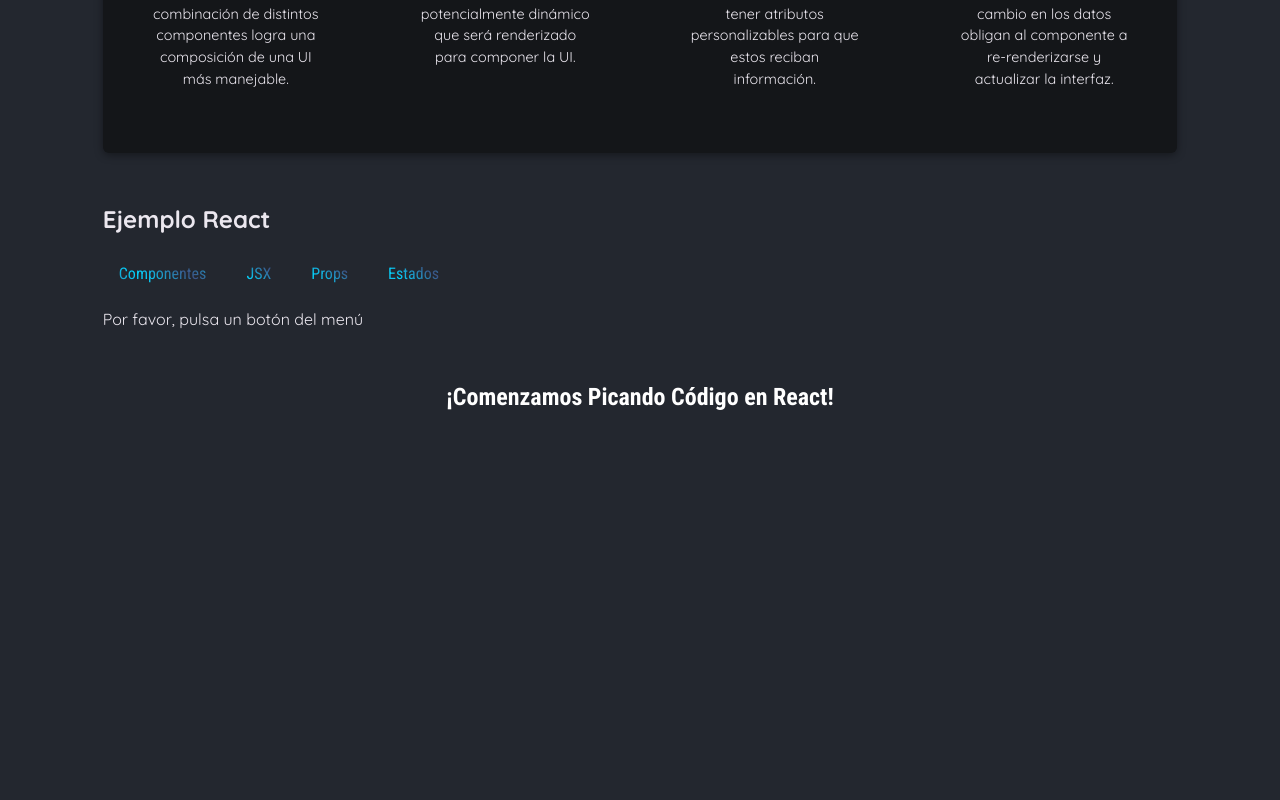
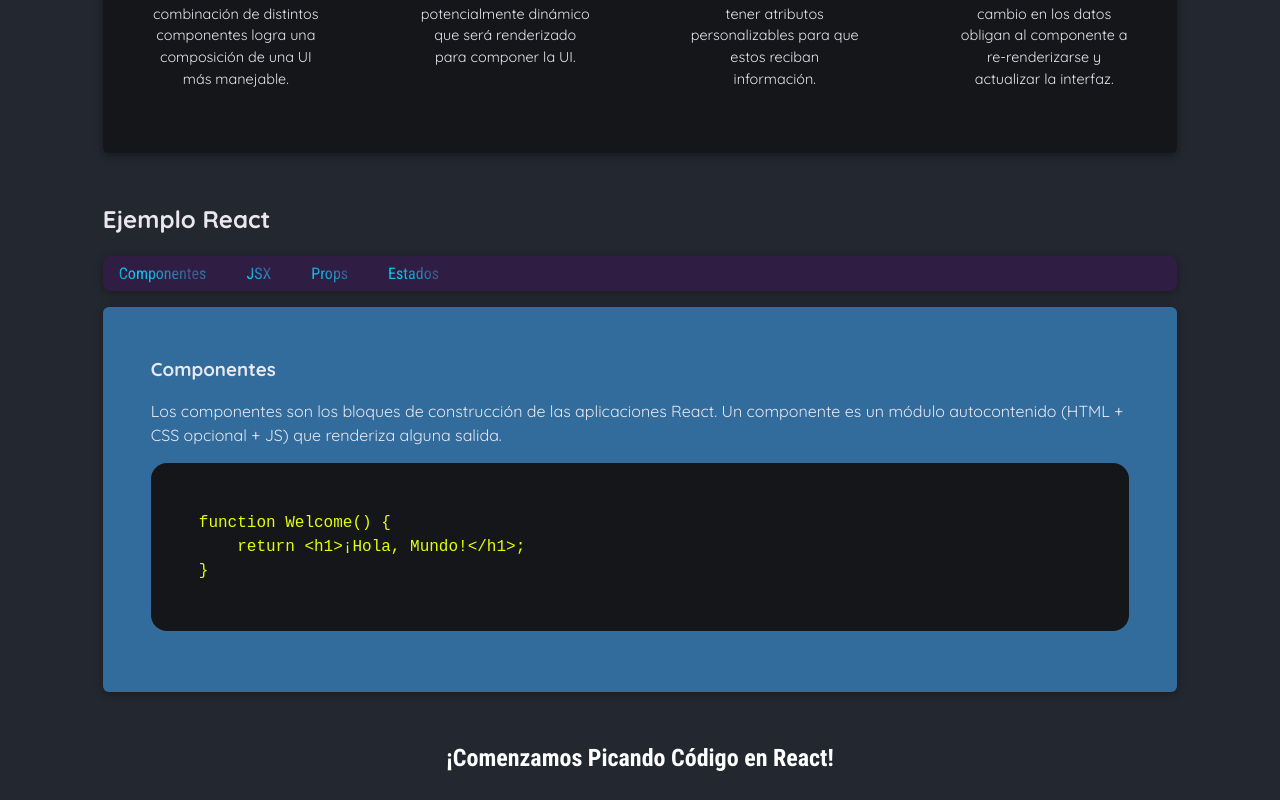
Before and after one commit to AdrianDelMoral/react-features-learn, a React (Vite) app: page / in a window 1280 px wide. Shown: the part 751-1551 px from the top of the page. Before the commit the page ends 1280 px from the top, so only its background shows below. Built offline with nearby package versions, Linux system fonts and the light colour scheme.

Commit message:
Deploying Content with States in React

```diff
--- a/src/App.jsx
+++ b/src/App.jsx
@@ -3,10 +3,15 @@
 import Header from './components/Header/Header.jsx';
 //* Constante CoreConcepts para la información que se añade en el componente CoreConcepts
 import { CORE_CONCEPTS } from './data.js';
-//* Componente para poder poner
+
+//* Constante EXAMPLES para la información que se añade en el componente EXAMPLES
+import { EXAMPLES } from './data.js';
+
+//* Componentes para poder utilizar
 import CoreConcepts from './components/CoreConcepts/CoreConcepts.jsx';
 import TabButton from './components/TabButton/TabButton.jsx';
 import { useState } from 'react';
+
 
 function App() {
   //* Eventos que registran que se pulsa un botón
@@ -31,7 +36,7 @@
   //? nombreVariable = contendrá la información más actual
   //? setNombreVariable = contendrá la función para actualizar ese nombreVariable
 
-  const [selectedTopic, setSelectedTopic] = useState("Por favor, pulsa un botón del menú");
+  const [selectedTopic, setSelectedTopic] = useState("components");
 
   function handleClickMenu(selectedButton){
     setSelectedTopic(selectedButton);
@@ -73,14 +78,21 @@
               parentesis, ya que recibe la declaración, pero no la ejecuta si no solo la
               arrow function
           */}
-          <TabButton onClick={()=>handleClickMenu("Componentes")}>Componentes</TabButton>
-          <TabButton onClick={()=>handleClickMenu("JSX")}>JSX</TabButton>
-          <TabButton onClick={()=>handleClickMenu("Props")}>Props</TabButton>
-          <TabButton onClick={()=>handleClickMenu("Estados")}>Estados</TabButton>
+          <TabButton onClick={()=>handleClickMenu("components")}>Componentes</TabButton>
+          <TabButton onClick={()=>handleClickMenu("jsx")}>JSX</TabButton>
+          <TabButton onClick={()=>handleClickMenu("props")}>Props</TabButton>
+          <TabButton onClick={()=>handleClickMenu("state")}>Estados</TabButton>
         </menu>
 
-        { selectedTopic }
-
+        <div id="tab-content">
+          <h3>{EXAMPLES[selectedTopic].title}</h3>
+          <p>{EXAMPLES[selectedTopic].description}</p>
+          <pre>
+            <code>
+              {EXAMPLES[selectedTopic].code}
+            </code>
+          </pre>
+        </div>
       </section>
 
       <main>
--- a/src/data.js
+++ b/src/data.js
@@ -26,3 +26,50 @@
         description: 'Principales manejadores de datos en React, cuando encuentran un cambio en los datos obligan al componente a re-renderizarse y actualizar la interfaz.'
     }
 ];
+
+export const EXAMPLES = {
+    components: {
+        title: "Componentes",
+        description:
+        "Los componentes son los bloques de construcción de las aplicaciones React. Un componente es un módulo autocontenido (HTML + CSS opcional + JS) que renderiza alguna salida.",
+        code: `function Welcome() {
+    return <h1>¡Hola, Mundo!</h1>;
+}`,
+        },
+    jsx: {
+        title: "JSX",
+        description:
+        "JSX es una extensión sintáctica de JavaScript. Es similar a un lenguaje de plantillas, pero tiene toda la potencia de JavaScript (por ejemplo, puede emitir contenido dinámico).",
+        code: `<div>
+    <h1>Bienvenido {userName}</h1>
+    <p>¡Es hora de aprender React!</p>
+</div>`,
+    },
+    props: {
+        title: "Props",
+        description:
+            "Los componentes aceptan entradas arbitrarias llamadas props. Son como argumentos de función.",
+        code: `function Welcome(props) {
+    return <h1>Hola, {props.name}</h1>;
+}`,
+        },
+    state: {
+        title: "Estado",
+        description:
+            "El estado permite a los componentes de React cambiar su salida a lo largo del tiempo en respuesta a las acciones del usuario, las respuestas de la red y cualquier otra cosa.",
+        code: `function Counter() {
+    const [isVisible, setIsVisible] = useState(false);
+
+    function handleClick() {
+        setIsVisible(true);
+    }
+
+    return (
+        <div>
+            <button onClick={handleClick}>Muestra los detalles</button>
+            {isVisible && <p>¡Estos detalles son alucinantes!</p>}
+        </div>
+    );
+}`,
+    },
+};
--- a/src/index.css
+++ b/src/index.css
@@ -153,5 +153,37 @@
 }
 
 .tab {
-  padding: 1rem;
+  border-radius: .5rem;
+  background-color: #2f1d43;
+  box-shadow: 0 2px 8px rgba(0, 0, 0, 0.3);
 }
+
+.tab h3 {
+  margin: 0;
+}
+
+.tab code {
+  font-size: 1rem;
+}
+
+#tab-content {
+  padding: 3rem;
+  border-radius: 6px;
+  background-color: #316C9C;
+  box-shadow: 0 2px 8px rgba(0, 0, 0, 0.3);
+}
+
+#tab-content h3 {
+  margin: 0;
+}
+
+#tab-content pre {
+  background-color: #141619;
+  border-radius: 1rem;
+  padding: 3rem;
+}
+
+#tab-content code {
+  font-size: 1rem;
+  color: #e5ff00;
+}
```
